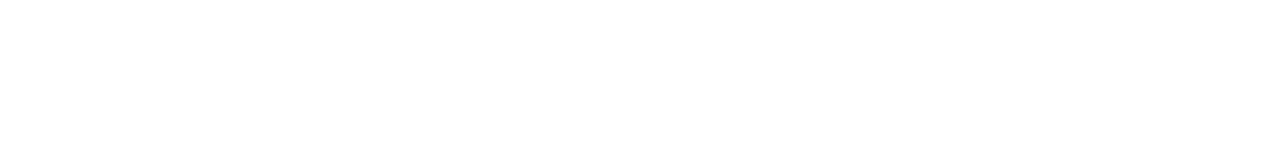
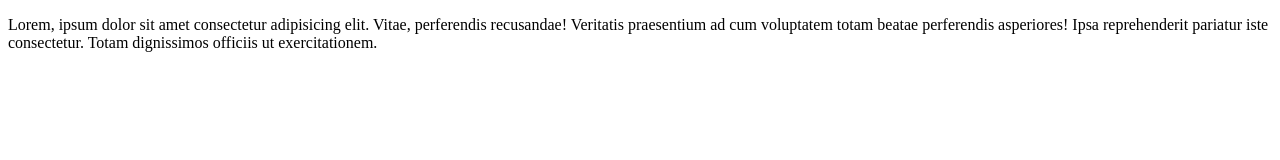
Before and after one commit to mbustamantem99/EJEMPLO-SESION-11-3, a plain HTML site: page index.html in a window 1280 px wide. Drawn offline with Linux system fonts and the light colour scheme.

Commit message:
mi tercer commit

```diff
--- a/index.html
+++ b/index.html
@@ -7,6 +7,9 @@
     <title>Document</title>
 </head>
 <body>
-
+    <p>Lorem, ipsum dolor sit amet consectetur adipisicing elit. Vitae,
+        perferendis recusandae! Veritatis praesentium ad cum voluptatem totam
+        beatae perferendis asperiores! Ipsa reprehenderit pariatur iste consectetur.
+        Totam dignissimos officiis ut exercitationem.</p>
 </body>
 </html>
```
